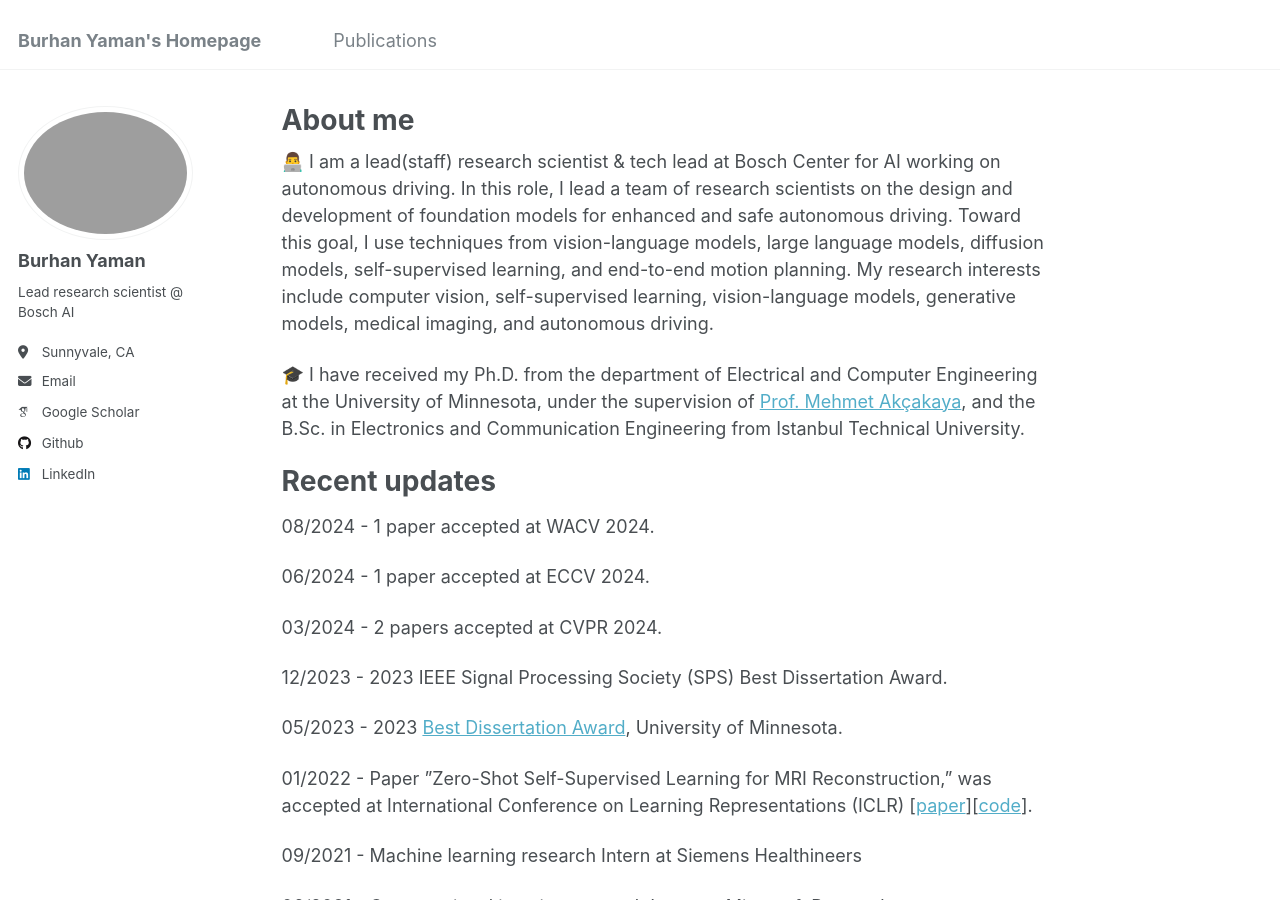
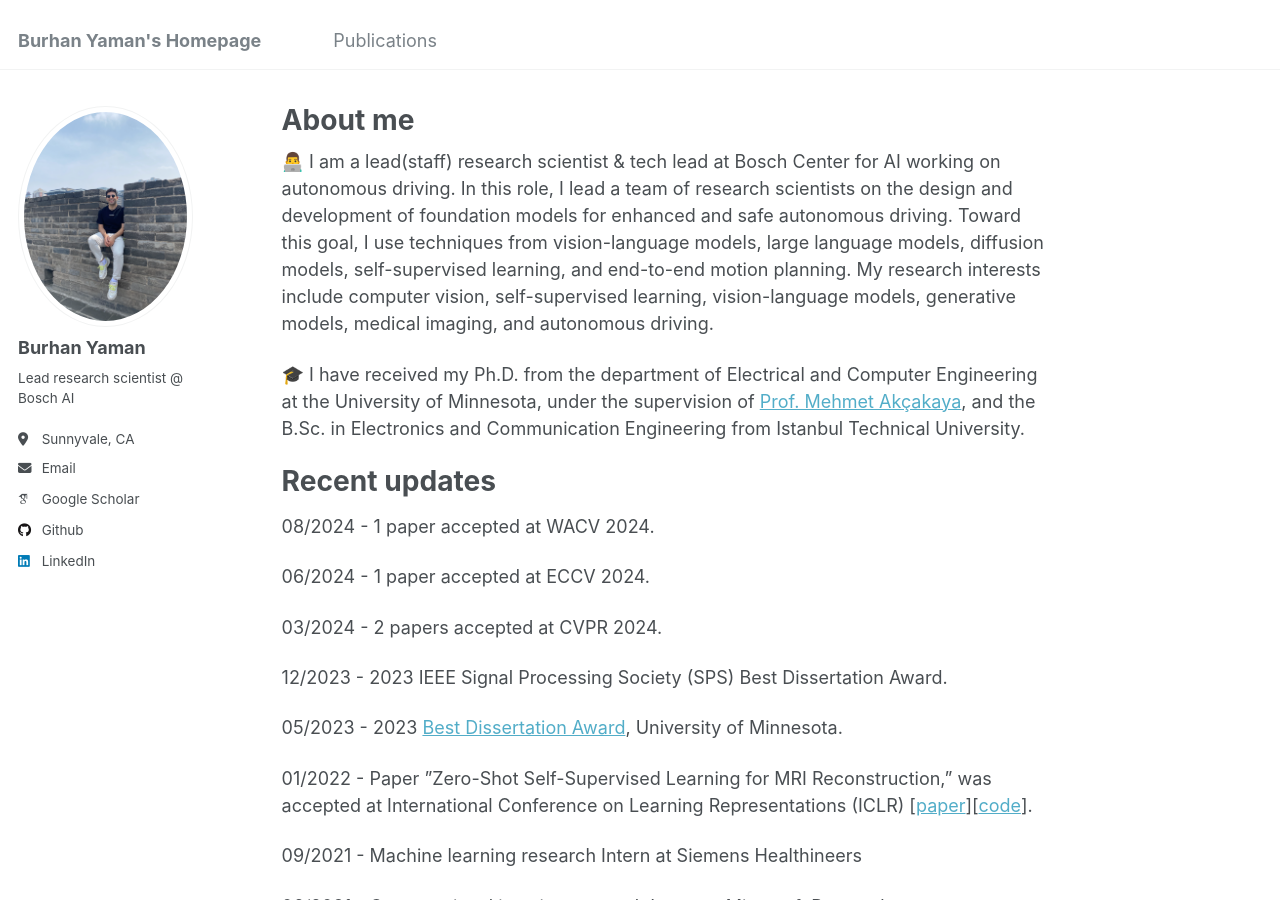
Before and after one commit to byaman14/byaman14.github.io, a Jekyll site: the page built from _pages/about.md, in a window 1280 px wide and 900 px high. Built offline with Jekyll 4.4.1, drawn with Linux system fonts in a browser that asks for light colours; some web fonts are replaced.

Commit message:
Update _config.yml

```diff
--- a/_config.yml
+++ b/_config.yml
@@ -21,7 +21,7 @@ repository               : "academicpages/academicpages.github.io"
 #               Additional customization can be done by editing /_includes/author-profile.html
 author:
   # Biographic information
-  avatar           : "profile_pic.HEIC"
+  avatar           : "profile_pic.png"
   name             : "Burhan Yaman"
   pronouns         : # example: "she/her"
   bio              : "Lead research scientist @ Bosch AI "
```
